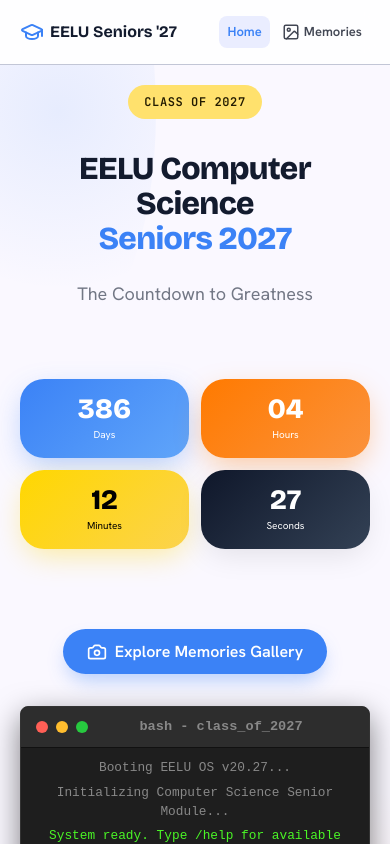
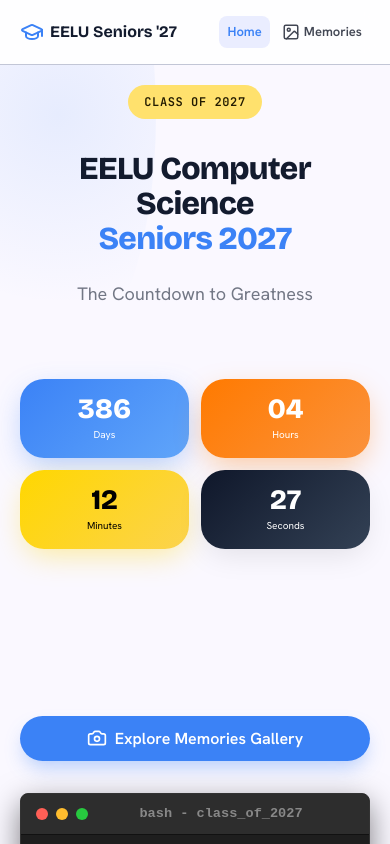
Before and after one commit to MostafaAlshennawy1/eelu-seniors-2027, a React (Vite) app: page / in a window 390 px wide. Shown: the top 844 px of the page. Built offline with nearby package versions, Linux system fonts and the light colour scheme; no server answers; the database is empty.

Commit message:
feat: add responsive styling for Home page hero and timeline sections

```diff
--- a/src/pages/Home.css
+++ b/src/pages/Home.css
@@ -87,8 +87,11 @@
 
 @media (max-width: 768px) {
   .hero-section {
-    padding: 20px 0 40px;
-    min-height: auto;
+    padding: 20px 0;
+    min-height: calc(100vh - 70px);
+    display: flex;
+    flex-direction: column;
+    justify-content: flex-start;
   }
 
   .hero-title {
@@ -96,7 +99,8 @@
   }
 
   .hero-action {
-    margin-top: 40px;
+    margin-top: 15vh;
+    width: 100%;
   }
 
   .btn-large {
```
